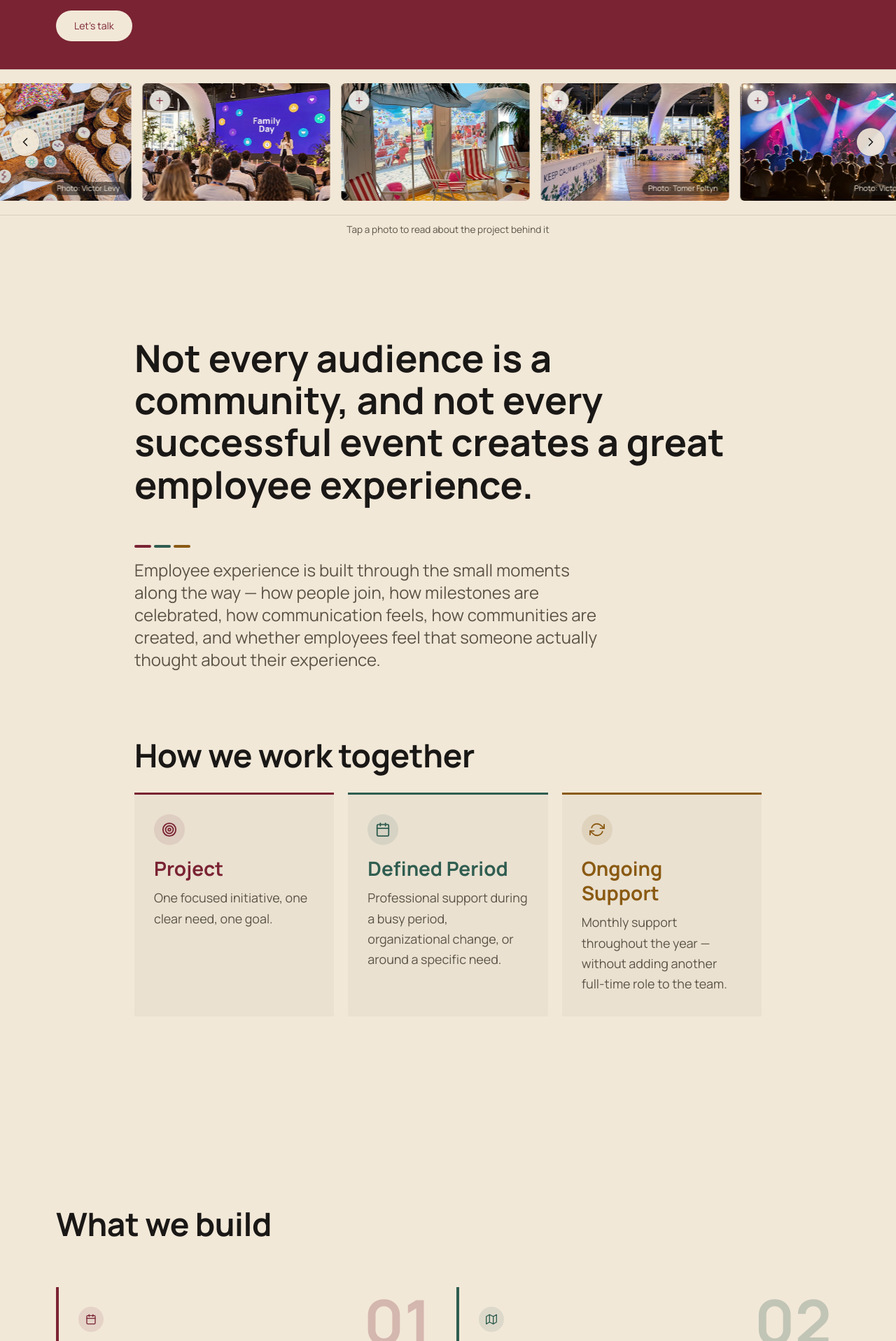
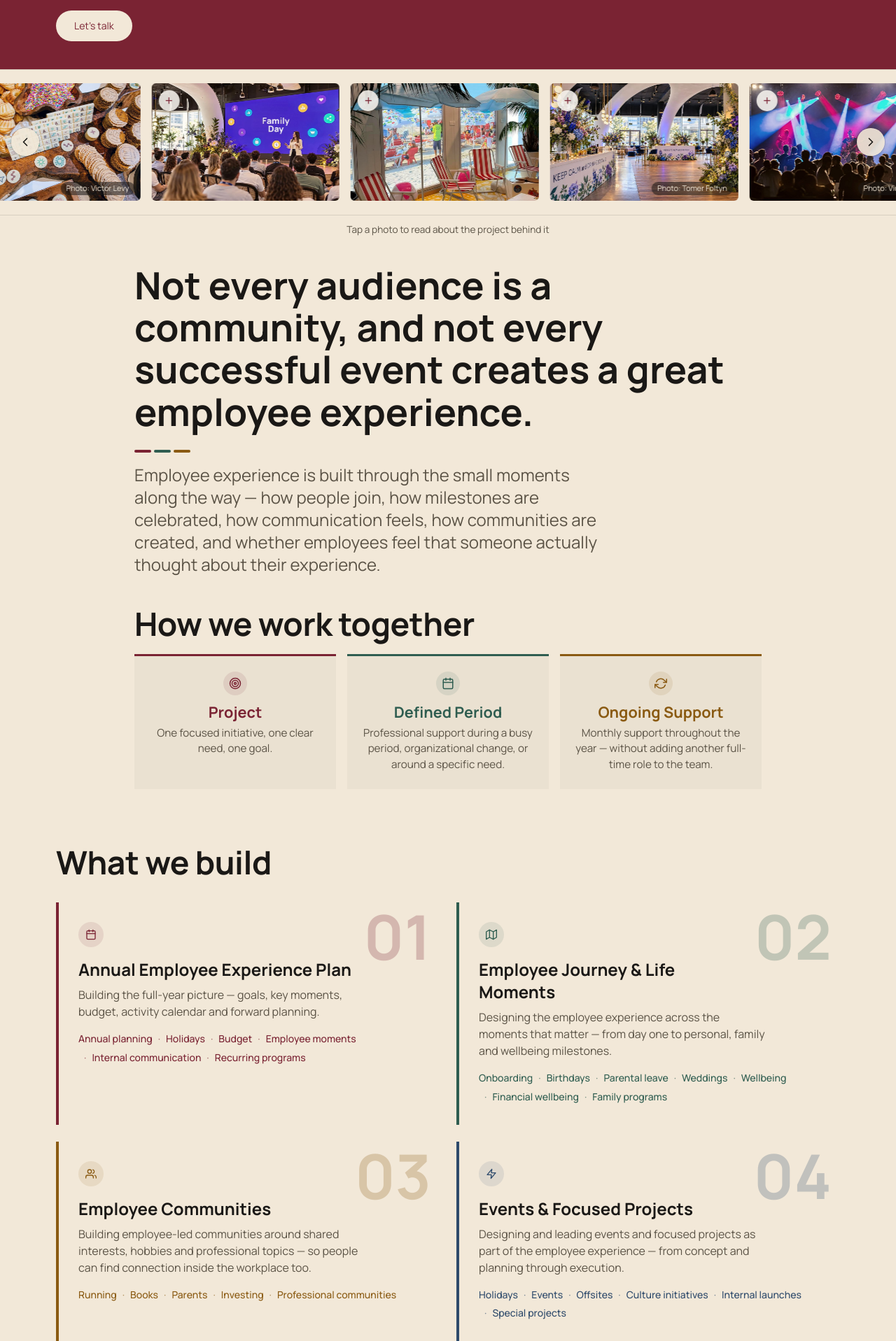
Before and after one commit to orlagziel0-source/Brand-landing, a Next.js app: page / in a window 1280 px wide. Shown: the part 403-2320 px from the top of the page at 70% size. Built offline with nearby package versions, Linux system fonts and the light colour scheme.

Commit message:
Add files via upload

```diff
--- a/app/globals.css
+++ b/app/globals.css
@@ -150,6 +150,23 @@ button:focus-visible,
   .tm-grid { overflow: visible; scroll-snap-type: none; flex-wrap: wrap; gap: 28px; }
   .tm-card { flex: 0 1 250px; }
 }
+/* Phones: every note visible at once, two small notes per row */
+@media (max-width: 899px) {
+  .tm-grid {
+    display: grid;
+    grid-template-columns: repeat(2, minmax(0, 1fr));
+    gap: 20px 12px;
+    overflow: visible;
+    scroll-snap-type: none;
+    margin: 22px 0 0;
+    padding: 12px 2px 6px;
+  }
+  .tm-card { flex: none; padding: 18px 12px 12px; }
+  .tm-card::before { width: 54px; height: 16px; top: -8px; }
+  .tm-text { font-size: 0.88rem; line-height: 1.5; }
+  .tm-more { margin-top: 6px; font-size: 0.74rem; }
+  .tm-who { margin-top: 8px; font-size: 0.72rem; }
+}
 @media (prefers-reduced-motion: reduce) {
   .tm-card { transition: none; }
 }
--- a/components/About.tsx
+++ b/components/About.tsx
@@ -12,20 +12,20 @@ export default function About() {
   const linkedin = posts[locale] ?? posts.en;
 
   return (
-    <section id="about" className="scroll-mt-28 py-14 md:py-32">
+    <section id="about" className="scroll-mt-28 border-y border-line bg-ink/[0.035] py-10 md:py-14">
       <div className="container-editorial">
-        <div className="grid grid-cols-1 gap-12 md:grid-cols-[minmax(0,0.8fr)_minmax(0,1fr)] md:gap-16 lg:gap-20">
+        <div className="grid grid-cols-1 gap-5 md:grid-cols-[minmax(0,0.8fr)_minmax(0,1fr)] md:gap-16 lg:gap-20">
           <motion.div
             initial={{ opacity: 0, scale: 1.02 }}
             whileInView={{ opacity: 1, scale: 1 }}
             viewport={{ once: true, margin: "-100px" }}
             transition={{ duration: 0.8, ease }}
-            className="relative aspect-[4/5] w-full overflow-hidden border border-line"
+            className="relative aspect-[4/5] w-full overflow-hidden border border-line max-md:order-2 max-md:aspect-square"
           >
             <img
               src="/portrait/portrait.jpg"
               alt={dict.about.portraitAlt}
-              className="h-full w-full object-cover"
+              className="h-full w-full object-cover object-[center_22%]"
             />
           </motion.div>
 
@@ -34,12 +34,20 @@ export default function About() {
             whileInView={{ opacity: 1, y: 0 }}
             viewport={{ once: true, margin: "-100px" }}
             transition={{ duration: 0.7, delay: 0.1, ease }}
+            className="max-md:contents"
           >
-            <h2 className="text-display-md font-bold leading-tight text-ink">
-              {dict.about.title}
-            </h2>
+            {/* On phones this column dissolves into the grid so the title
+                sits above the portrait and the rest follows below it. */}
+            <div className="max-md:order-1">
+              <p className="mb-2.5 text-[0.82rem] font-semibold uppercase tracking-[0.16em] text-accent">
+                {dict.nav.about}
+              </p>
+              <h2 className="text-display-md font-bold leading-tight text-ink">
+                {dict.about.title}
+              </h2>
+            </div>
 
-            <div className="mt-6 space-y-4">
+            <div className="mt-6 space-y-4 max-md:order-3 max-md:mt-1.5">
               {dict.about.body.map((paragraph, i) => (
                 <p
                   key={i}
@@ -50,7 +58,7 @@ export default function About() {
               ))}
             </div>
 
-            <div className="mt-12 border-t border-line pt-8">
+            <div className="mt-7 border-t border-line pt-[22px] max-md:order-3">
               <p className="mb-5 text-sm uppercase tracking-[0.14em] text-stone">
                 {dict.about.logosLabel}
               </p>
@@ -62,7 +70,7 @@ export default function About() {
             </div>
 
             {/* LinkedIn posts: quiet quote cards; a swipeable row on phones */}
-            <div className="mt-9 border-t border-line pt-7">
+            <div className="mt-6 border-t border-line pt-5 max-md:order-3">
               <div className="mb-3.5 flex items-baseline justify-between gap-2.5">
                 <p className="text-sm uppercase tracking-[0.13em] text-stone">{linkedin.label}</p>
                 {linkedin.note && <p className="text-[0.78rem] text-stone">{linkedin.note}</p>}
--- a/components/FinalCTA.tsx
+++ b/components/FinalCTA.tsx
@@ -13,7 +13,7 @@ export default function FinalCTA() {
   return (
     <section
       id="contact"
-      className="scroll-mt-28 bg-accent py-16 text-paper md:py-40"
+      className="scroll-mt-28 bg-accent py-12 text-paper md:py-[72px]"
     >
       <div className="container-editorial">
         <motion.div
--- a/components/PointOfView.tsx
+++ b/components/PointOfView.tsx
@@ -74,7 +74,7 @@ export default function PointOfView() {
   const { dict } = useLanguage();
 
   return (
-    <section className="py-14 md:py-36">
+    <section className="py-7 md:py-10">
       <div className="container-editorial">
         <div className="mx-auto max-w-4xl">
           <motion.p
@@ -92,7 +92,7 @@ export default function PointOfView() {
             whileInView={{ opacity: 1, y: 0 }}
             viewport={{ once: true, margin: "-100px" }}
             transition={{ duration: 0.7, delay: 0.15, ease }}
-            className="mt-10 md:mt-14"
+            className="mt-6"
           >
             <span className="mb-4 flex h-1 w-20 gap-1" aria-hidden="true">
               <span className="flex-1 rounded-full bg-accent" />
@@ -106,12 +106,12 @@ export default function PointOfView() {
 
           <h2
             id="work"
-            className="mt-16 scroll-mt-28 text-display-md font-bold text-ink md:mt-24"
+            className="mt-9 scroll-mt-28 text-display-md font-bold text-ink md:mt-11"
           >
             {dict.work.label}
           </h2>
 
-          <div className="mt-7 grid grid-cols-1 gap-4 md:grid-cols-3 md:gap-5">
+          <div className="mt-[18px] grid grid-cols-3 gap-2.5 md:gap-4">
             {dict.work.items.map((item, i) => {
               const Icon = ITEM_ICONS[i % ITEM_ICONS.length];
               return (
@@ -121,19 +121,19 @@ export default function PointOfView() {
                   whileInView={{ opacity: 1, y: 0 }}
                   viewport={{ once: true, margin: "-80px" }}
                   transition={{ duration: 0.6, delay: i * 0.08, ease }}
-                  className={`flex flex-col items-start border-t-[3px] bg-ink/[0.03] p-6 pb-7 text-start md:p-7 md:pb-8 ${ITEM_BORDERS[i % ITEM_BORDERS.length]}`}
+                  className={`flex min-w-0 flex-col items-center border-t-[3px] bg-ink/[0.03] px-2.5 pb-[18px] pt-4 text-center md:px-[18px] md:pb-6 md:pt-[22px] ${ITEM_BORDERS[i % ITEM_BORDERS.length]}`}
                 >
                   <span
-                    className={`inline-flex h-11 w-11 items-center justify-center rounded-full ${ITEM_BADGE_STYLES[i % ITEM_BADGE_STYLES.length]}`}
+                    className={`inline-flex h-[34px] w-[34px] items-center justify-center rounded-full ${ITEM_BADGE_STYLES[i % ITEM_BADGE_STYLES.length]}`}
                   >
-                    <Icon className="h-[22px] w-[22px]" />
+                    <Icon className="h-[18px] w-[18px]" />
                   </span>
                   <h3
-                    className={`mt-4 text-[clamp(1.4rem,2.4vw,1.75rem)] font-bold leading-tight ${ITEM_COLORS[i % ITEM_COLORS.length]}`}
+                    className={`mt-2.5 text-[clamp(1rem,2.4vw,1.35rem)] font-bold leading-tight ${ITEM_COLORS[i % ITEM_COLORS.length]}`}
                   >
                     {item.title}
                   </h3>
-                  <p className="mt-2.5 text-[clamp(1.05rem,1.4vw,1.15rem)] leading-relaxed text-stone">
+                  <p className="mt-1.5 text-[clamp(0.78rem,1.5vw,0.95rem)] leading-[1.45] text-stone">
                     {item.body}
                   </p>
                 </motion.div>
--- a/components/Testimonials.tsx
+++ b/components/Testimonials.tsx
@@ -47,7 +47,7 @@ export default function Testimonials() {
   const copy = testimonials[locale] ?? testimonials.en;
 
   return (
-    <section id="testimonials" className="scroll-mt-28 pb-14 pt-10">
+    <section id="testimonials" className="scroll-mt-28 pb-10 pt-8">
       <div className="container-editorial">
         <div className="flex flex-wrap items-baseline justify-between gap-3">
           <h2 className="text-[clamp(1.4rem,2.4vw,1.9rem)] font-bold text-ink">{copy.title}</h2>
--- a/components/WhatCanBeBuilt.tsx
+++ b/components/WhatCanBeBuilt.tsx
@@ -112,7 +112,7 @@ export default function WhatCanBeBuilt() {
   const { dict } = useLanguage();
 
   return (
-    <section id="build" className="scroll-mt-28 py-14 md:py-32">
+    <section id="build" className="scroll-mt-28 py-7 md:py-10">
       <div className="container-editorial">
         <motion.h2
           initial={{ opacity: 0, y: 20 }}
@@ -124,7 +124,7 @@ export default function WhatCanBeBuilt() {
           {dict.build.title}
         </motion.h2>
 
-        <div className="mt-12 grid grid-cols-1 gap-5 md:mt-16 md:grid-cols-2 md:gap-6">
+        <div className="mt-6 grid grid-cols-1 gap-5 md:mt-8 md:grid-cols-2 md:gap-6">
           {dict.build.categories.map((category, i) => {
             const style = CATEGORY_STYLES[i % CATEGORY_STYLES.length];
             const Icon = CATEGORY_ICONS[i % CATEGORY_ICONS.length];
```
Also changed, not shown: public/images/gallery/event-03.jpg.
